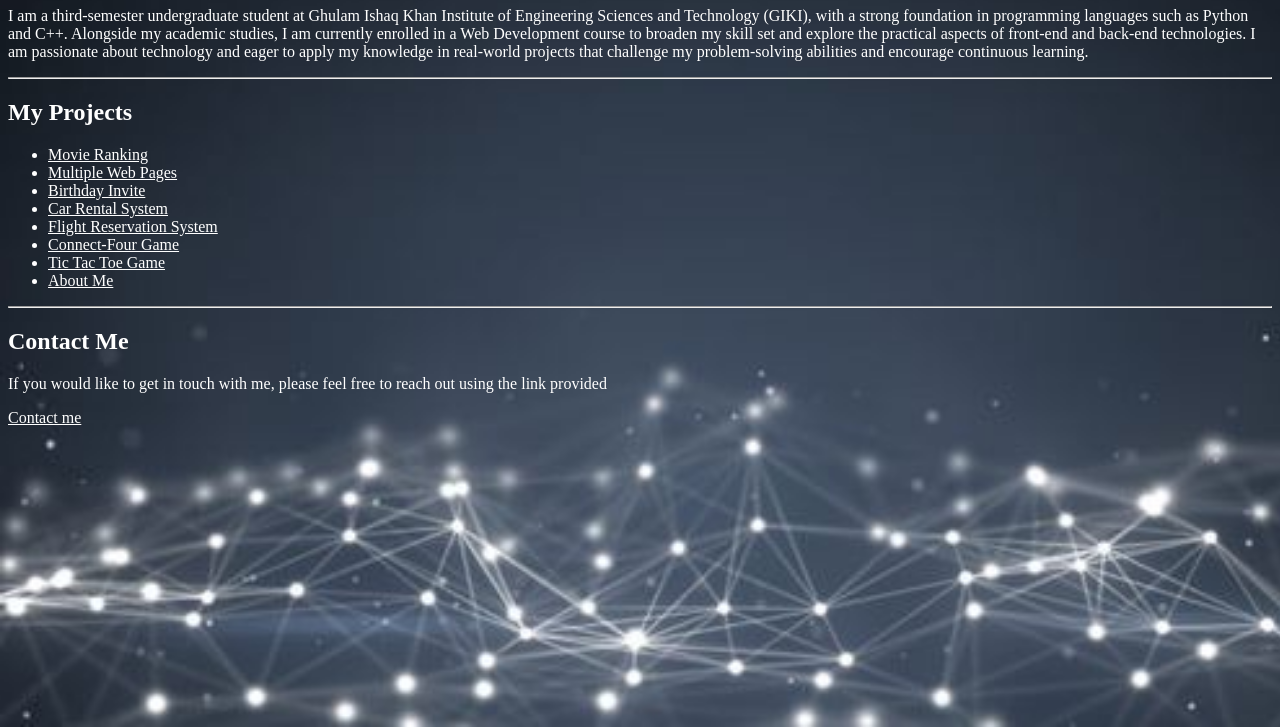
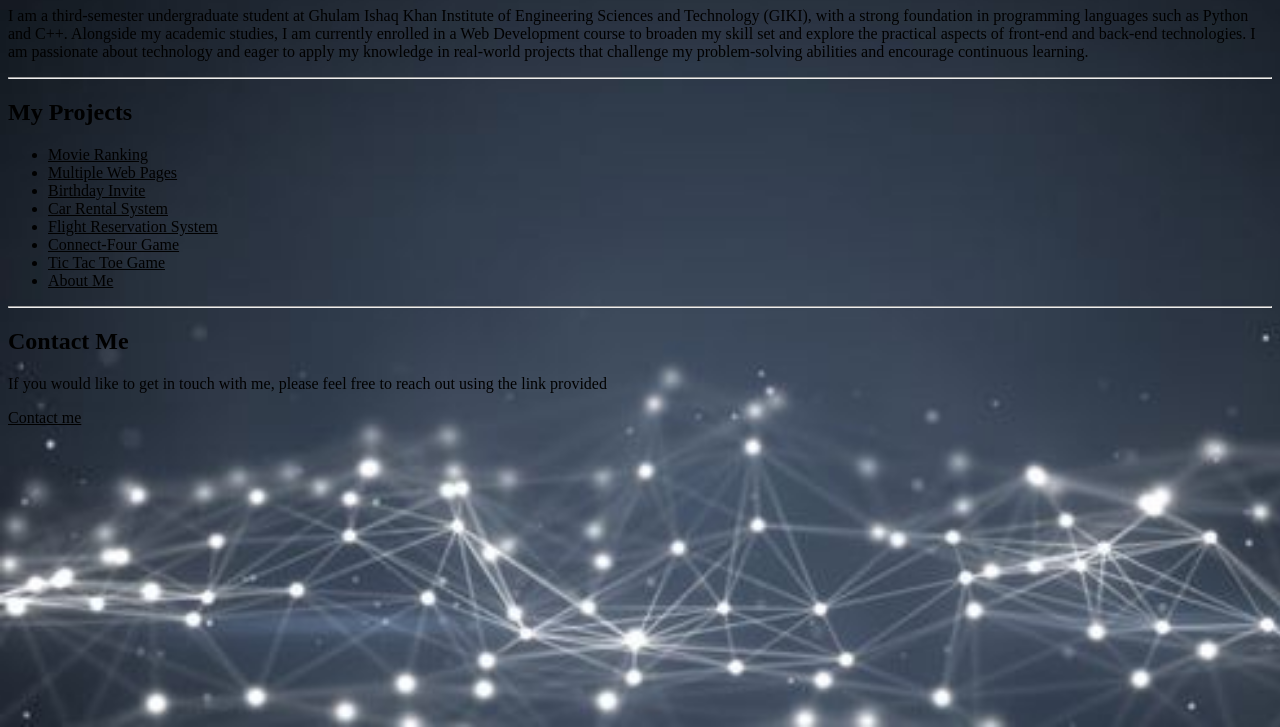
Before and after one commit to Mudassar-56/html-portfolio, a plain HTML site: page index.html in a window 1280 px wide. Shown: the part 73-800 px from the top of the page. Drawn offline with Linux system fonts and the light colour scheme.

Commit message:
Update index.html

```diff
--- a/index.html
+++ b/index.html
@@ -6,7 +6,7 @@
     <meta name="viewport" content="width=device-width, initial-scale=1.0">
     <title>Portfolio</title>
 </head>
-<body background="./assets/images/img2.jpg" style="background-size: cover; background-attachment: fixed;" text="white" link="white" vlink="white" alink="white">
+<body background="./assets/images/img2.jpg" style="background-size: cover; background-attachment: fixed;" text="black" link="black" vlink="black" alink="black">
     <h1>Mudassar's Portfolio</h1>
 
     <p>I am a third-semester undergraduate student at Ghulam Ishaq Khan Institute of Engineering Sciences and Technology (GIKI), with a strong foundation in programming languages such as Python and C++. Alongside my academic studies, I am currently enrolled in a Web Development course to broaden my skill set and explore the practical aspects of front-end and back-end technologies. I am passionate about technology and eager to apply my knowledge in real-world projects that challenge my problem-solving abilities and encourage continuous learning.</p>
```
